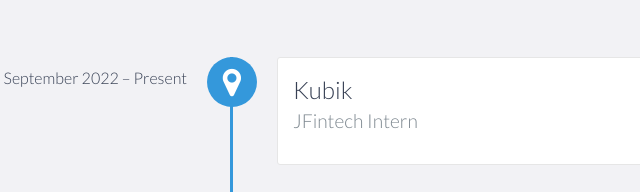
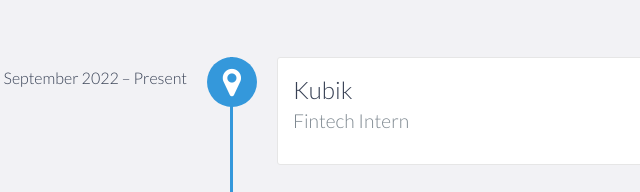
Before and after one commit to quintofsteel/mdp, a website: page index.html in a window 1280 px wide. Shown: the part 2666-2858 px from the top of the page, 213-853 px from the left. Drawn offline with nearby package versions, Linux system fonts and the light colour scheme.

Commit message:
Update index.html

```diff
--- a/index.html
+++ b/index.html
@@ -199,7 +199,7 @@
 
 	<div data-date="September 2022 – Present">
 		<h3>Kubik</h3>
-		<h4>JFintech Intern</h4>
+		<h4>Fintech Intern</h4>
 		<!--
 		<p>
 		    Lorem ipsum dolor sit amet, consectetur adipiscing elit. Curabitur in iaculis ex. Etiam volutpat laoreet urna. Morbi ut tortor nec nulla commodo malesuada sit amet vel lacus. Fusce eget efficitur libero. Morbi dapibus porta quam laoreet placerat.
```
